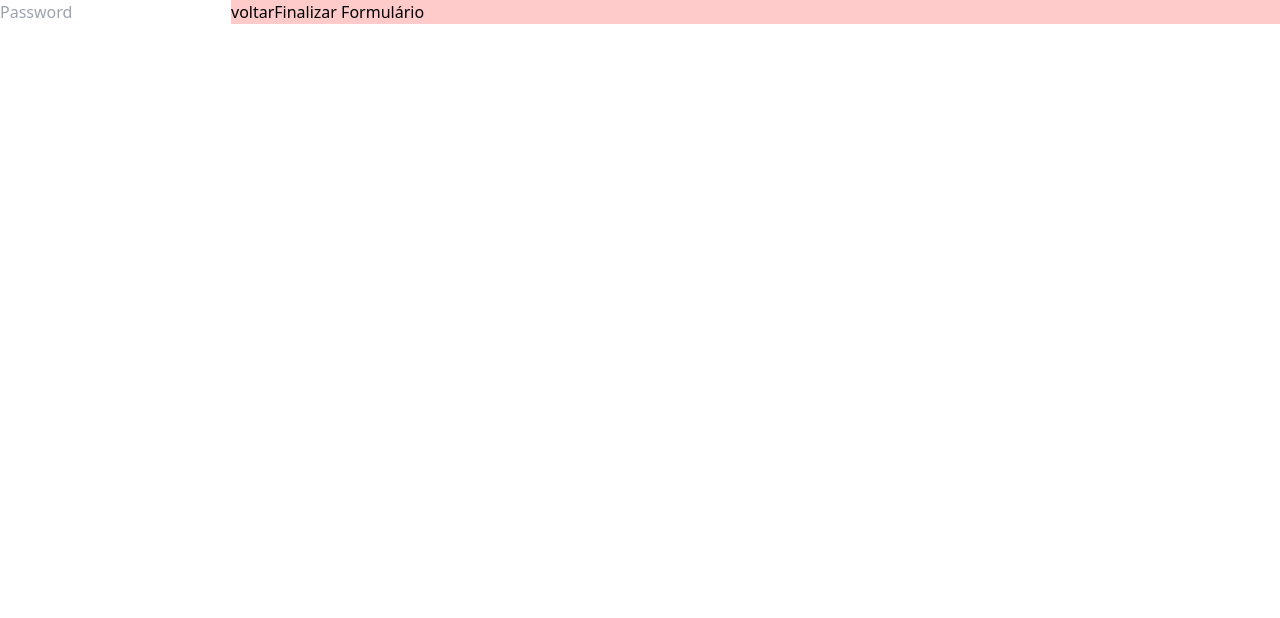
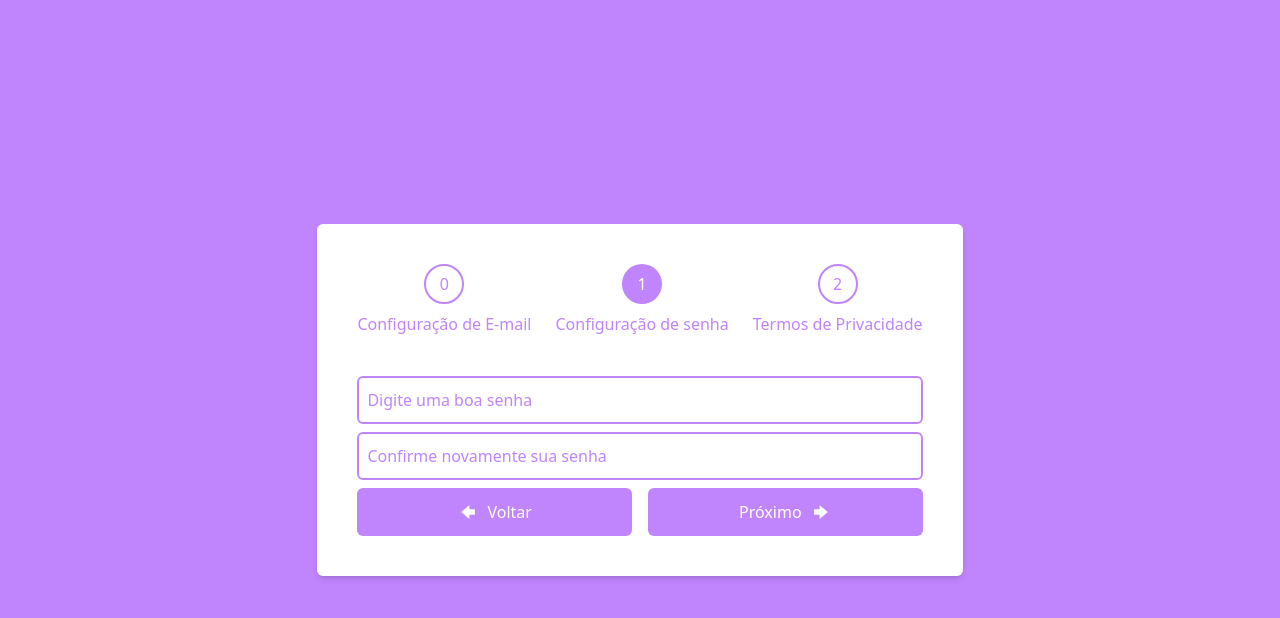
Before and after one commit to ruanvsrateira/step-by-step-form-tailwind, a React (Vite) app: page / in a window 1280 px wide. Both pictures are taken after typing "name@example.com", "name@example.com" into the empty fields and a click on the button "Próximo". Shown: the top 618 px of the page. Built offline with nearby package versions, Linux system fonts and the light colour scheme.

Commit message:
feat: create form

```diff
--- a/package.json
+++ b/package.json
@@ -13,6 +13,7 @@
     "formik": "^2.4.5",
     "react": "^18.2.0",
     "react-dom": "^18.2.0",
+    "react-icons": "^4.12.0",
     "yup": "^1.3.2"
   },
   "devDependencies": {
--- a/src/App.tsx
+++ b/src/App.tsx
@@ -1,40 +1,56 @@
 import { useFormik } from "formik";
 import { useState } from "react";
-import { object, string } from "yup";
+import { bool, object, ref, string } from "yup";
+import { GoArrowLeft, GoArrowRight, GoCheck } from "react-icons/go";
+import { Input } from "./components/Input";
+import { Button } from "./Button";
+import { StepIndicator } from "./components/StepIndicator";
 
 function App() {
   const [currentStep, setCurrentStep] = useState<number>(0);
   const steps = [
     {
       step: 0,
-      title: "Email",
+      title: "Configuração de E-mail",
+      status: "not finalized",
       validationSchema: object({
-        email: string().required("campo obrigatorio"),
-        confirmEmail: string().required("campo obrigatório"),
+        email: string().email("E-mail Inválido").required("campo obrigatorio"),
+        confirmEmail: string()
+          .required("Campo obrigatório")
+          .oneOf([ref("email")], "E-mail não coincidem"),
       }),
     },
     {
       step: 1,
-      title: "Password",
+      title: "Configuração de senha",
+      status: "not finalized",
       validationSchema: object({
-        password: string().min(4).required("campo obrigatorio"),
+        password: string()
+          .min(4, "A senha deve ter mais de 4 caractéres")
+          .required("Campo obrigatório"),
+        confirmPassword: string()
+          .required("Campo obrigatório")
+          .oneOf([ref("password")], "As Senhas não se coincidem"),
+      }),
+    },
+    {
+      step: 2,
+      title: "Termos de Privacidade",
+      status: "not finalized",
+      validationSchema: object({
+        acceptTerms: bool().oneOf(
+          [true],
+          "Para finalizar você deve aceitar os termos"
+        ),
       }),
     },
   ];
 
   function handlePreviousStep() {
-    if (currentStep == 0) {
-      setCurrentStep(steps.length - 1);
-    }
-
     setCurrentStep((p) => p - 1);
   }
 
   function handleNextStep() {
-    if (currentStep == steps.length - 1) {
-      setCurrentStep(0);
-    }
-
     setCurrentStep((p) => p + 1);
   }
 
@@ -43,6 +59,8 @@ function App() {
       email: "",
       password: "",
       confirmEmail: "",
+      confirmPassword: "",
+      acceptTerms: true,
     },
     validationSchema: steps[currentStep].validationSchema,
     onSubmit: (values) => {
@@ -50,55 +68,106 @@ function App() {
         alert(JSON.stringify(values));
         return;
       }
-
       return handleNextStep();
     },
     validateOnChange: true,
   });
 
   return (
-    <main className="bg-red-200">
+    <main className="bg-purple-400 w-[100vw] h-[100vh] flex items-center justify-center">
+      <div className="min-w-[600px] p-10 bg-white rounded-md shadow-md">
+        <div className="mb-10 flex justify-around gap-6">
+          {steps.map((s) => (
+            <StepIndicator
+              status={s.status}
+              currentStep={currentStep}
+              step={s.step}
+              title={s.title}
+            />
+          ))}
+        </div>
         <form onSubmit={formik.handleSubmit}>
-        <div>
+          <div className="flex flex-col items-center gap-2">
             {currentStep == 0 ? (
               <>
-              <input
+                <Input
+                  type="input"
                   name="email"
+                  error={formik.errors.email}
+                  onChange={formik.handleChange}
+                  placeholder="Digite seu melhor e-mail"
                   value={formik.values.email}
+                />
+                <Input
+                  type="input"
+                  name="confirmEmail"
+                  error={formik.errors.confirmEmail}
                   onChange={formik.handleChange}
-                placeholder="Email"
-              />
-              <input
-                name="confirmEmail"
+                  placeholder="Confirme novamente seu e-mail"
                   value={formik.values.confirmEmail}
-                onChange={formik.handleChange}
-                placeholder="Confirme o E-mail"
                 />
               </>
             ) : null}
             {currentStep == 1 ? (
-            <input
+              <>
+                <Input
+                  type="input"
                   name="password"
+                  error={formik.errors.password}
+                  onChange={formik.handleChange}
+                  placeholder="Digite uma boa senha"
                   value={formik.values.password}
+                />
+                <Input
+                  type="input"
+                  name="confirmPassword"
+                  error={formik.errors.confirmPassword}
                   onChange={formik.handleChange}
-              placeholder="Password"
+                  placeholder="Confirme novamente sua senha"
+                  value={formik.values.confirmPassword}
+                />
+              </>
+            ) : null}
+            {currentStep == 2 ? (
+              <Input
+                type="checkbox"
+                name="acceptTerms"
+                error={formik.errors.acceptTerms}
+                onChange={formik.handleChange}
+                placeholder="Eu confirmo que li e aceito os termos"
+                value={formik.values.confirmPassword}
+              />
+            ) : null}
+            <div className="w-full flex flex-row gap-4 items-center">
+              {currentStep > 0 ? (
+                <Button
+                  text="Voltar"
+                  leftIcon={<GoArrowLeft size={22} />}
+                  variant="purple"
+                  type="button"
+                  onClick={handlePreviousStep}
                 />
               ) : null}
 
-          {currentStep > 0 ? (
-            <button onClick={handlePreviousStep}>voltar</button>
-          ) : null}
               {currentStep !== steps.length - 1 ? (
-            <button type="submit" disabled={!formik.isValid}>
-              Próximo
-            </button>
+                <Button
+                  text="Próximo"
+                  rightIcon={<GoArrowRight size={22} />}
+                  variant="purple"
+                  type="submit"
+                />
               ) : (
-            <button type="submit" disabled={!formik.isValid}>
-              Finalizar Formulário
-            </button>
+                <Button
+                  text="Finalizar Cadastro"
+                  rightIcon={<GoCheck size={22} />}
+                  variant="green"
+                  type="submit"
+                />
               )}
             </div>
+          </div>
         </form>
+      </div>
     </main>
   );
 }
```
Also changed, not shown: 1 other file (tests, documents, lock files or other folders). Lines whose indentation alone changed are shown as unchanged.
